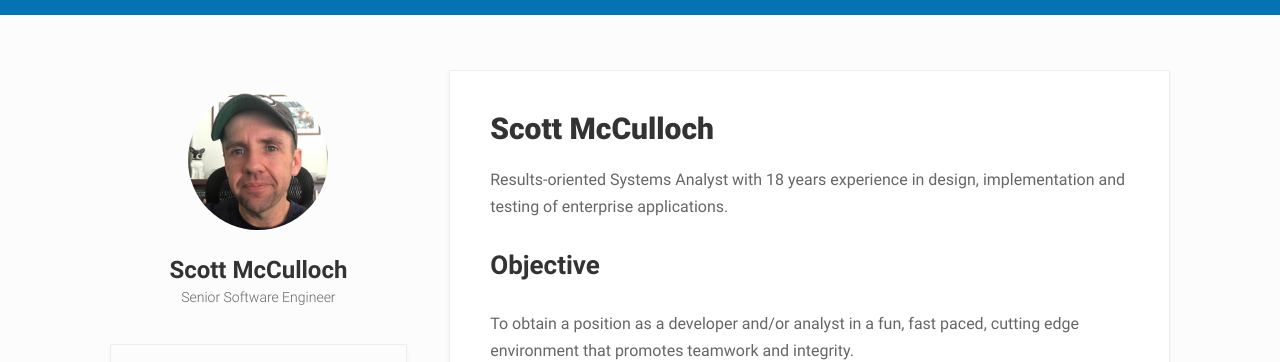
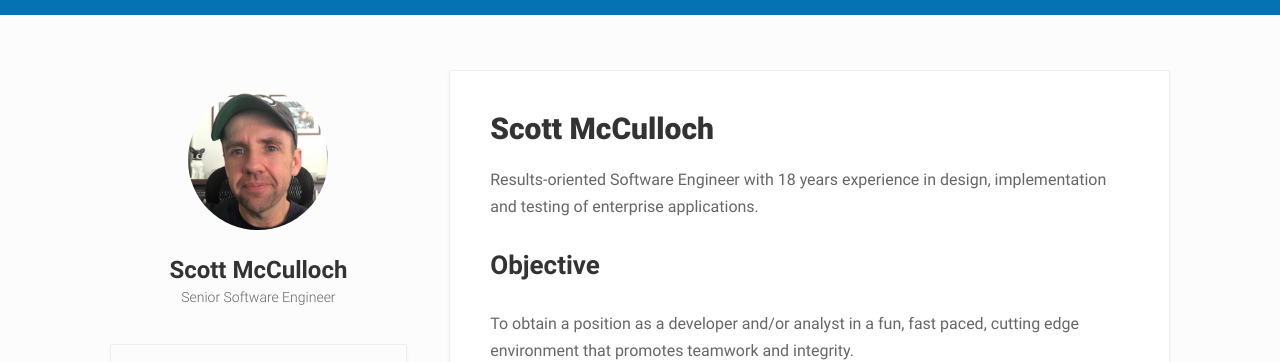
Before and after one commit to sjmcculloch/smblog, a Jekyll site: the page built from _pages/resume/resume.md, in a window 1280 px wide. Shown: the top 362 px of the page. Built offline with Jekyll 4.4.1, drawn with Linux system fonts in a browser that asks for light colours.

Commit message:
hard knocks

```diff
--- a/_pages/resume/resume.md
+++ b/_pages/resume/resume.md
@@ -5,7 +5,7 @@ pagetitle: "Scott McCulloch"
 permalink: "/resume/"
 ---
 
-Results-oriented Systems Analyst with 18 years experience in design, implementation and testing of enterprise applications.
+Results-oriented Software Engineer with 18 years experience in design, implementation and testing of enterprise applications.
 
 ## Objective
 
```
